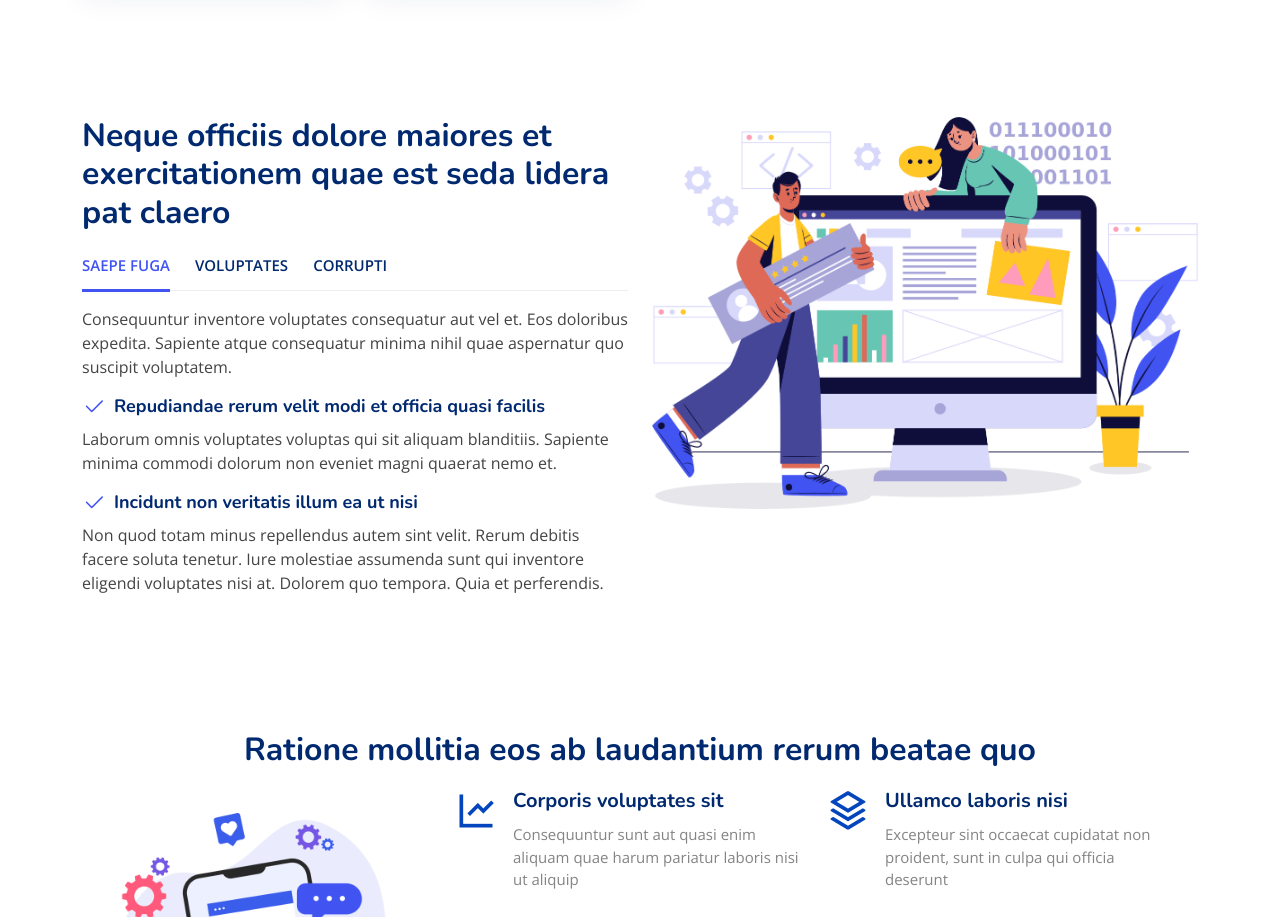
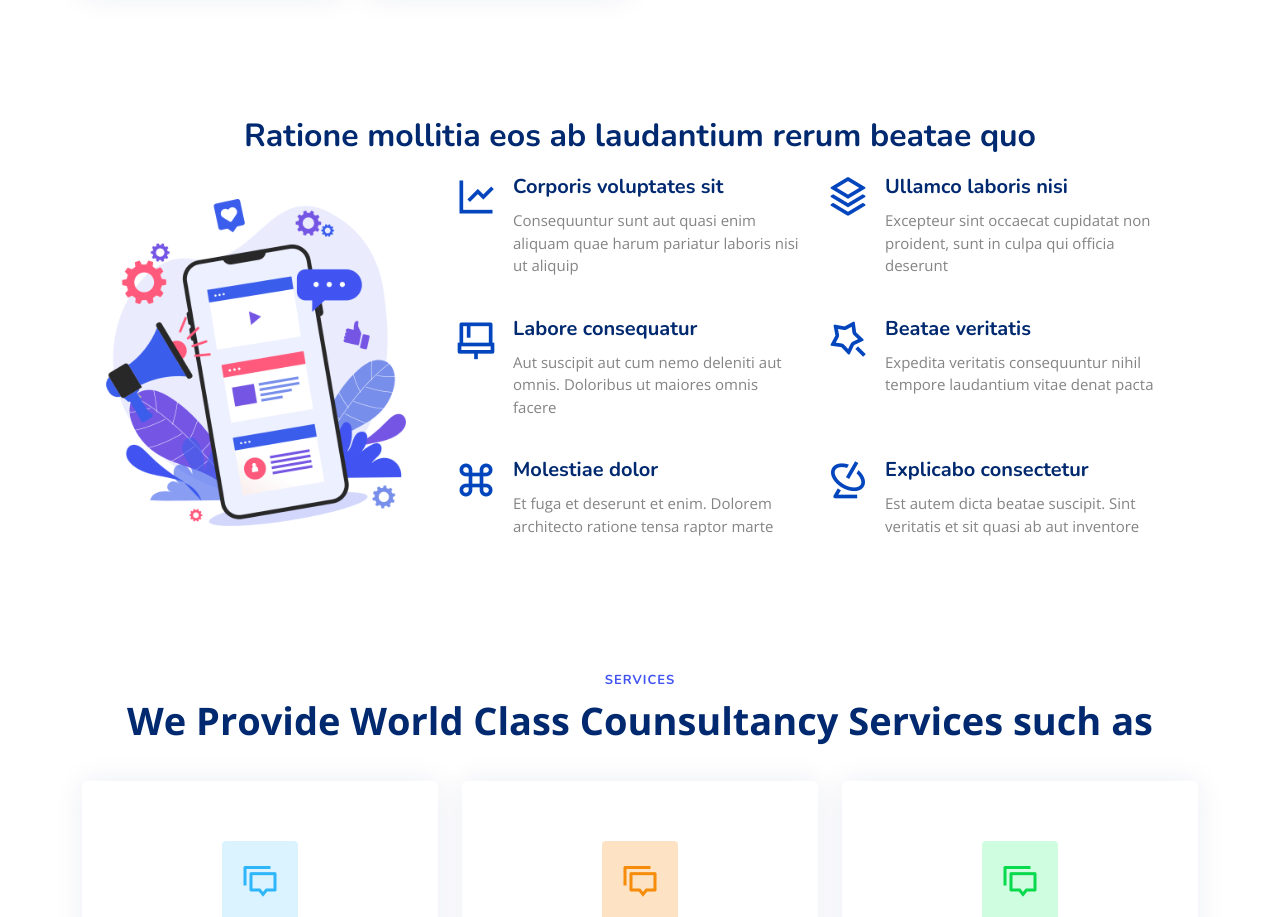
Before and after one commit to m5ingh/vindyasri-associates-website, a plain HTML site: page index.html in a window 1280 px wide. Shown: the part 2940-3857 px from the top of the page. Drawn offline with nearby package versions, Linux system fonts and the light colour scheme.

Commit message:
removed features tab

```diff
--- a/index.html
+++ b/index.html
@@ -344,78 +344,6 @@
 
         </div> <!-- / row -->
 
-        <!-- Feature Tabs -->
-        <div class="row feture-tabs" data-aos="fade-up">
-          <div class="col-lg-6">
-            <h3>Neque officiis dolore maiores et exercitationem quae est seda lidera pat claero</h3>
-
-            <!-- Tabs -->
-            <ul class="nav nav-pills mb-3">
-              <li>
-                <a class="nav-link active" data-bs-toggle="pill" href="#tab1">Saepe fuga</a>
-              </li>
-              <li>
-                <a class="nav-link" data-bs-toggle="pill" href="#tab2">Voluptates</a>
-              </li>
-              <li>
-                <a class="nav-link" data-bs-toggle="pill" href="#tab3">Corrupti</a>
-              </li>
-            </ul><!-- End Tabs -->
-
-            <!-- Tab Content -->
-            <div class="tab-content">
-
-              <div class="tab-pane fade show active" id="tab1">
-                <p>Consequuntur inventore voluptates consequatur aut vel et. Eos doloribus expedita. Sapiente atque consequatur minima nihil quae aspernatur quo suscipit voluptatem.</p>
-                <div class="d-flex align-items-center mb-2">
-                  <i class="bi bi-check2"></i>
-                  <h4>Repudiandae rerum velit modi et officia quasi facilis</h4>
-                </div>
-                <p>Laborum omnis voluptates voluptas qui sit aliquam blanditiis. Sapiente minima commodi dolorum non eveniet magni quaerat nemo et.</p>
-                <div class="d-flex align-items-center mb-2">
-                  <i class="bi bi-check2"></i>
-                  <h4>Incidunt non veritatis illum ea ut nisi</h4>
-                </div>
-                <p>Non quod totam minus repellendus autem sint velit. Rerum debitis facere soluta tenetur. Iure molestiae assumenda sunt qui inventore eligendi voluptates nisi at. Dolorem quo tempora. Quia et perferendis.</p>
-              </div><!-- End Tab 1 Content -->
-
-              <div class="tab-pane fade show" id="tab2">
-                <p>Consequuntur inventore voluptates consequatur aut vel et. Eos doloribus expedita. Sapiente atque consequatur minima nihil quae aspernatur quo suscipit voluptatem.</p>
-                <div class="d-flex align-items-center mb-2">
-                  <i class="bi bi-check2"></i>
-                  <h4>Repudiandae rerum velit modi et officia quasi facilis</h4>
-                </div>
-                <p>Laborum omnis voluptates voluptas qui sit aliquam blanditiis. Sapiente minima commodi dolorum non eveniet magni quaerat nemo et.</p>
-                <div class="d-flex align-items-center mb-2">
-                  <i class="bi bi-check2"></i>
-                  <h4>Incidunt non veritatis illum ea ut nisi</h4>
-                </div>
-                <p>Non quod totam minus repellendus autem sint velit. Rerum debitis facere soluta tenetur. Iure molestiae assumenda sunt qui inventore eligendi voluptates nisi at. Dolorem quo tempora. Quia et perferendis.</p>
-              </div><!-- End Tab 2 Content -->
-
-              <div class="tab-pane fade show" id="tab3">
-                <p>Consequuntur inventore voluptates consequatur aut vel et. Eos doloribus expedita. Sapiente atque consequatur minima nihil quae aspernatur quo suscipit voluptatem.</p>
-                <div class="d-flex align-items-center mb-2">
-                  <i class="bi bi-check2"></i>
-                  <h4>Repudiandae rerum velit modi et officia quasi facilis</h4>
-                </div>
-                <p>Laborum omnis voluptates voluptas qui sit aliquam blanditiis. Sapiente minima commodi dolorum non eveniet magni quaerat nemo et.</p>
-                <div class="d-flex align-items-center mb-2">
-                  <i class="bi bi-check2"></i>
-                  <h4>Incidunt non veritatis illum ea ut nisi</h4>
-                </div>
-                <p>Non quod totam minus repellendus autem sint velit. Rerum debitis facere soluta tenetur. Iure molestiae assumenda sunt qui inventore eligendi voluptates nisi at. Dolorem quo tempora. Quia et perferendis.</p>
-              </div><!-- End Tab 3 Content -->
-
-            </div>
-
-          </div>
-
-          <div class="col-lg-6">
-            <img src="assets/img/features-2.png" class="img-fluid" alt="">
-          </div>
-
-        </div><!-- End Feature Tabs -->
 
         <!-- Feature Icons -->
         <div class="row feature-icons" data-aos="fade-up">
```
